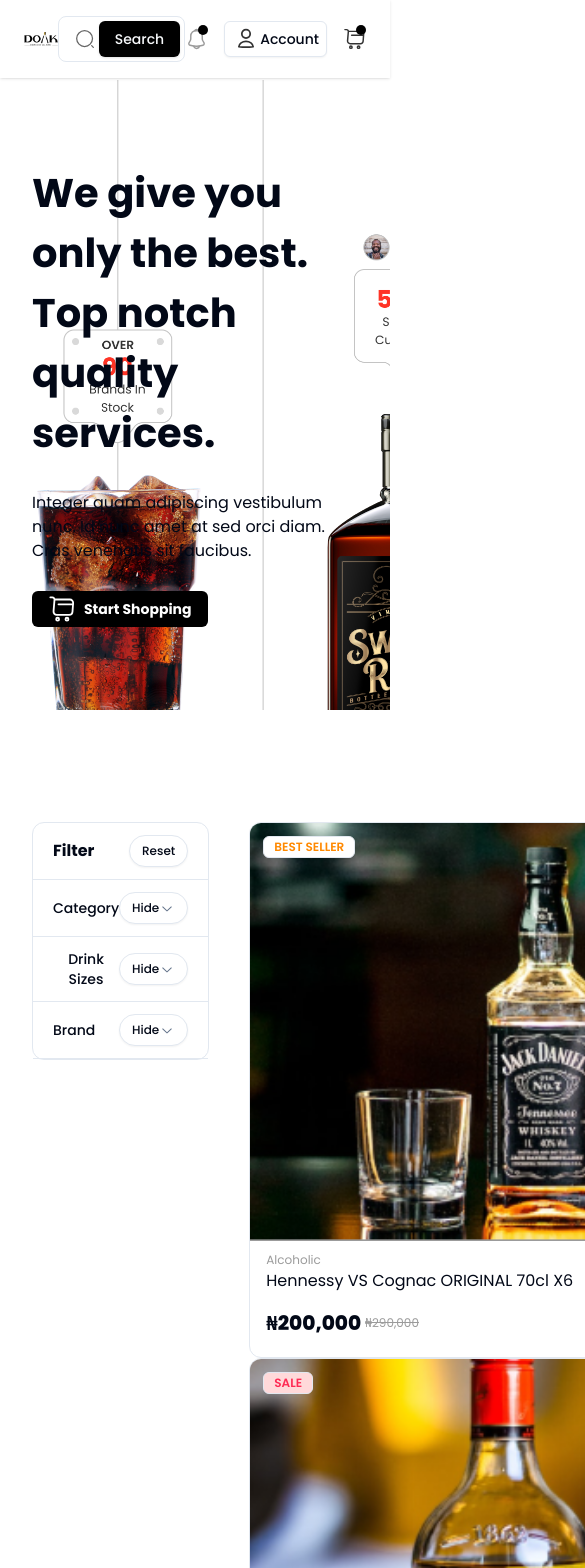
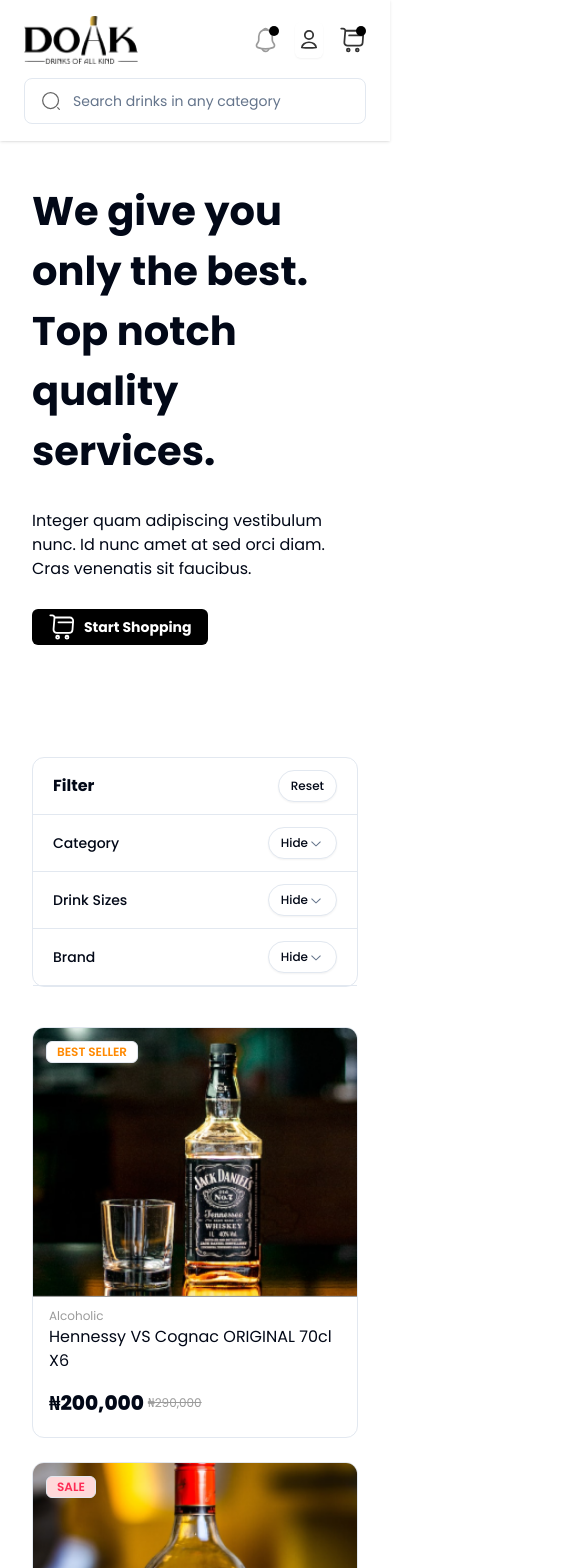
Before and after one commit to Greg-Soap/doak-reimagined, a Next.js app: page / in a window 390 px wide. Shown: the top 1568 px of the page, 585 px wide, since content can reach past the window. Built offline with nearby package versions, Linux system fonts and the light colour scheme.

Commit message:
adjusted the ui

```diff
--- a/app/_components/filter-bar.tsx
+++ b/app/_components/filter-bar.tsx
@@ -10,7 +10,7 @@
 
 export default function FilterBar() {
   return (
-    <aside className="w-[260px] h-fit flex flex-col  border border-input rounded-xl">
+    <aside className="w-full lg:w-[260px] h-fit flex flex-col  border border-input rounded-xl">
       <div className="flex justify-between items-center px-5  py-3 font-bold border-b border-input">
         Filter{" "}
         <Button variant={"outline"} size={"sm"} className="rounded-full">
--- a/app/_components/pagination.tsx
+++ b/app/_components/pagination.tsx
@@ -8,9 +8,12 @@
   PaginationPrevious,
 } from "@/components/ui/pagination";
 
+import { Button } from "@/components/ui/button";
+
 export function PaginationComponent() {
   return (
-    <Pagination>
+    <>
+      <Pagination className="w-fit hidden lg:flex">
         <PaginationContent>
           <PaginationItem>
             <PaginationPrevious href="#" />
@@ -46,5 +49,10 @@
           </PaginationItem>
         </PaginationContent>
       </Pagination>
+
+      <Button variant={"outline"} className="flex w-fit lg:hidden">
+        Load More Drinks
+      </Button>
+    </>
   );
 }
--- a/app/_sections/hero.tsx
+++ b/app/_sections/hero.tsx
@@ -4,8 +4,12 @@
 
 export function Hero() {
   return (
-    <section className="w-full h-[630px] bg-gradient-to-r from-rose-200 via-white to-rose-200">
-      <div className="container h-full flex flex-col justify-center bg-cover bg-center bg-[url('/assets/backgrounds/hero-desktop.png')]">
+    <section
+      className="w-full h-fit -mt-10 lg:h-[630px]
+
+                lg:bg-gradient-to-r from-rose-200 via-white to-rose-200"
+    >
+      <div className="container h-full flex flex-col justify-center bg-cover bg-center lg:bg-[url('/assets/backgrounds/hero-desktop.png')]">
         <div className="flex flex-col gap-7">
           <h2 className="font-bold text-[40px] max-w-[450px]">
             We give you only the best. Top notch quality services.
--- a/app/_sections/navbar.tsx
+++ b/app/_sections/navbar.tsx
@@ -7,8 +7,12 @@
 
 export default function Navbar() {
   return (
-    <header className="fixed left-0 right-0 top-0 z-50 shadow  bg-background">
-      <nav className="container mx-auto  flex w-full items-center justify-between bg-background px-6 py-4">
+    <header className="sticky left-0 right-0 top-0 z-50 shadow bg-background">
+      <nav
+        className="container mx-auto gap-y-3 grid grid-cols-3 grid-rows-2 w-full items-center justify-between bg-background px-6 py-4
+
+                  lg:flex"
+      >
         <a href="/">
           <Logo />
         </a>
@@ -29,15 +33,19 @@
 
 function Search() {
   return (
-    <div className="max-w-[520px] w-full flex items-center justify-between px-4 py-1 pr-1 border border-input rounded-lg">
+    <div className="max-w-[520px] w-full col-span-3 flex items-center justify-between px-4 py-1 pr-1 border border-input rounded-lg">
       <div className="flex items-center w-full">
-        <Image src={searchIcon} alt="search" className="w-5 h-5" />
+        <Image
+          src={searchIcon}
+          alt="search"
+          className="w-5 h-5 flex lg:hidden"
+        />
         <Input
           placeholder="Search drinks in any category"
           className="border-none outline-none bg-transparent shadow-none focus-visible:ring-0 "
         />
       </div>
-      <Button type="submit" className="bg-black">
+      <Button type="submit" className="bg-black hidden lg:flex">
         Search
       </Button>
     </div>
@@ -46,10 +54,14 @@
 
 function NavMenu() {
   return (
-    <div className="flex gap-4 items-center ">
+    <div
+      className="flex gap-4 items-center row-span-1"
+      style={{ gridColumn: "3 / span 1", gridRow: "1 / span 1" }}
+    >
       <IconNotification notification icon={bellIcon} />
-      <Button variant={"outline"}>
-        <Image src={userIcon} alt="user" className="icon" /> Account
+      <Button variant={"outline"} className="border-none p-0 lg:border lg:p-3">
+        <Image src={userIcon} alt="user" className="icon" />
+        <p className="hidden lg:flex">Account</p>
       </Button>
       <IconNotification notification icon={cartIcon} />
     </div>
--- a/app/_sections/product.tsx
+++ b/app/_sections/product.tsx
@@ -5,9 +5,9 @@
 
 export default function Product() {
   return (
-    <section className="py-28 container flex gap-10">
+    <section className="py-28 container flex flex-col lg:flex-row gap-10">
       <FilterBar />
-      <div className="flex flex-col gap-10">
+      <div className="flex flex-col w-full h-fit items-center gap-10">
         <Products />
         <PaginationComponent />
       </div>
@@ -17,7 +17,7 @@
 
 function Products() {
   return (
-    <div className="grid grid-cols-1 md:grid-cols-2 lg:grid-cols-3 md:gap-4 lg:gap-8">
+    <div className="w-full grid grid-cols-1 md:grid-cols-2 lg:grid-cols-3 gap-6 md:gap-4 lg:gap-8">
       {product_list.map((product) => (
         <ProductCard
           key={product.id}
--- a/app/page.tsx
+++ b/app/page.tsx
@@ -7,7 +7,7 @@
   return (
     <>
       <Navbar />
-      <main className="flex min-h-screen flex-col items-center justify-between pt-[80px]">
+      <main className="flex min-h-screen flex-col items-center justify-between pt-20">
         <Hero />
         <Product />
       </main>
```
Lines whose indentation alone changed are shown as unchanged.
